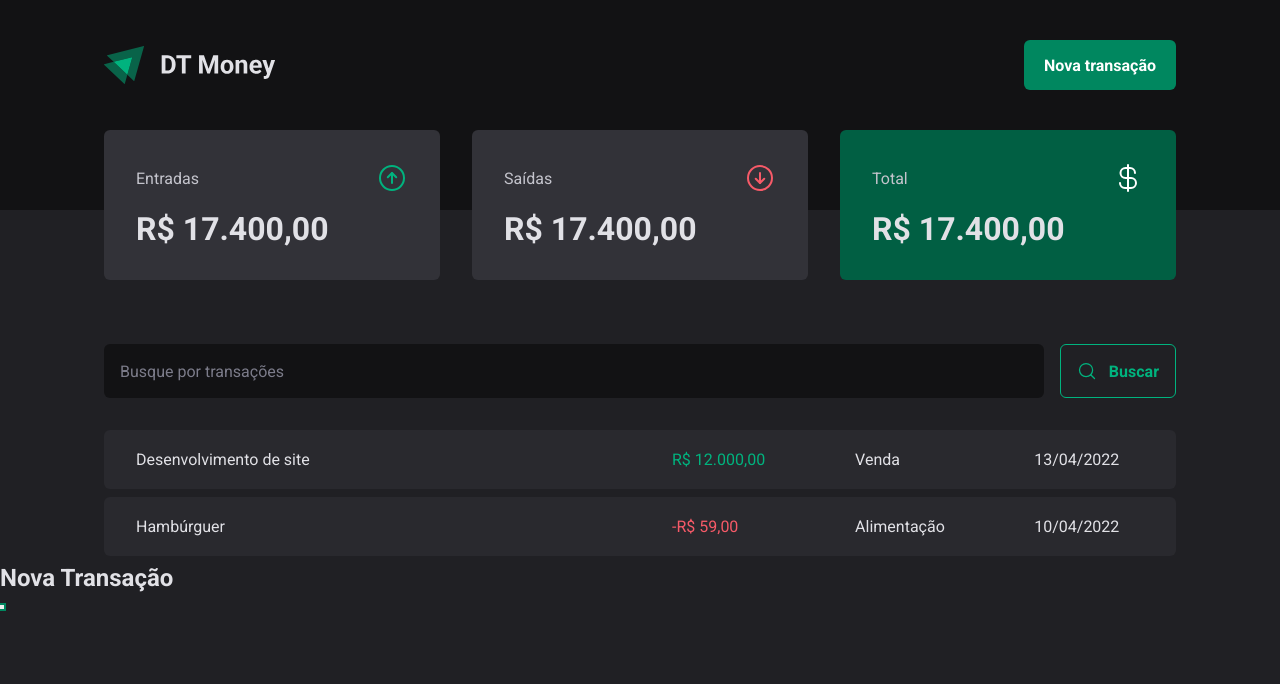
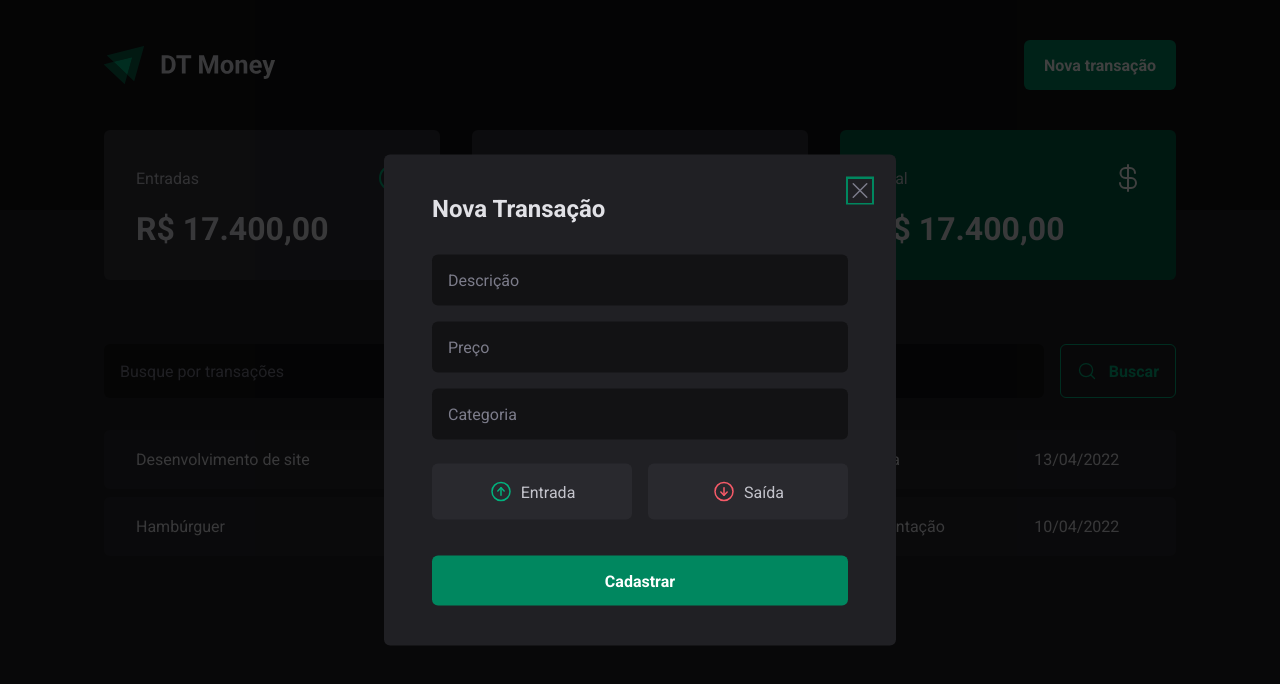
Before and after one commit to GustaGomes/FinControl, a React (Vite) app: page / in a window 1280 px wide. Both pictures are taken after a click on the button "Nova transação". Shown: the top 684 px of the page. Built offline with nearby package versions, Linux system fonts and the light colour scheme.

Commit message:
add buttons income outcome

```diff
--- a/src/components/Header/index.tsx
+++ b/src/components/Header/index.tsx
@@ -2,6 +2,7 @@ import { HeaderContainer, HeaderContent, NewTransactionButton } from "./styles";
 import * as Dialog from "@radix-ui/react-dialog";
 
 import logoImg from "../../assets/logo.svg";
+import { NewTransactionModal } from "../NewTransactionModal";
 
 export function Header() {
   return (
@@ -14,15 +15,7 @@ export function Header() {
             <NewTransactionButton>Nova transação</NewTransactionButton>
           </Dialog.Trigger>
 
-          <Dialog.Portal>
-            <Dialog.Overlay />
-
-            <Dialog.Content>
-              <Dialog.Title>Nova Transação</Dialog.Title>
-
-              <Dialog.Close />
-            </Dialog.Content>
-          </Dialog.Portal>
+          <NewTransactionModal />
         </Dialog.Root>
       </HeaderContent>
     </HeaderContainer>
--- a/src/components/NewTransactionModal/index.tsx
+++ b/src/components/NewTransactionModal/index.tsx
@@ -1,7 +1,7 @@
 import * as Dialog from '@radix-ui/react-dialog';
-import { X } from "phosphor-react";
+import { ArrowCircleDown, ArrowCircleUp, X } from "phosphor-react";
 
-import { CloseButton, Content, Overlay } from './styles';
+import { CloseButton, Content, Overlay, TransactionType, TransactionTypeButton } from './styles';
 
 export function NewTransactionModal() {
   return (
@@ -20,6 +20,17 @@ export function NewTransactionModal() {
           <input type="number" placeholder="Preço" required />
           <input type="text" placeholder="Categoria" required />
 
+          <TransactionType>
+            <TransactionTypeButton variant="income">
+              <ArrowCircleUp size={24} />
+              Entrada
+            </TransactionTypeButton>
+            <TransactionTypeButton variant="outcome">
+              <ArrowCircleDown size={24} />
+              Saída
+            </TransactionTypeButton>
+          </TransactionType>
+
           <button type="submit">
             Cadastrar
           </button>
--- a/src/components/NewTransactionModal/styles.ts
+++ b/src/components/NewTransactionModal/styles.ts
@@ -61,3 +61,31 @@ export const CloseButton = styled(Dialog.Close)`
   cursor: pointer;
   color: ${props => props.theme["gray-500"]};
 `;
+
+
+export const TransactionType = styled.div`
+  display: grid;
+  grid-template-columns: repeat(2, 1fr);
+  gap: 1rem;
+  margin-top: 0.5rem;
+`;
+
+interface TransactionTypeButtonProps {
+  variant: 'income' | 'outcome';
+}
+
+export const TransactionTypeButton = styled.button<TransactionTypeButtonProps>`
+  background: ${props => props.theme["gray-700"]};
+  padding: 1rem;
+  display: flex;
+  align-items: center;
+  justify-content: center;
+  gap: 0.5rem;
+  border-radius: 6px;
+  cursor: pointer;
+  border: 0;
+  color: ${props => props.theme["gray-300"]};
+  svg {
+    color: ${props => props.variant === 'income' ? props.theme["green-300"] : props.theme["red-300"]};
+  }
+`;
```
